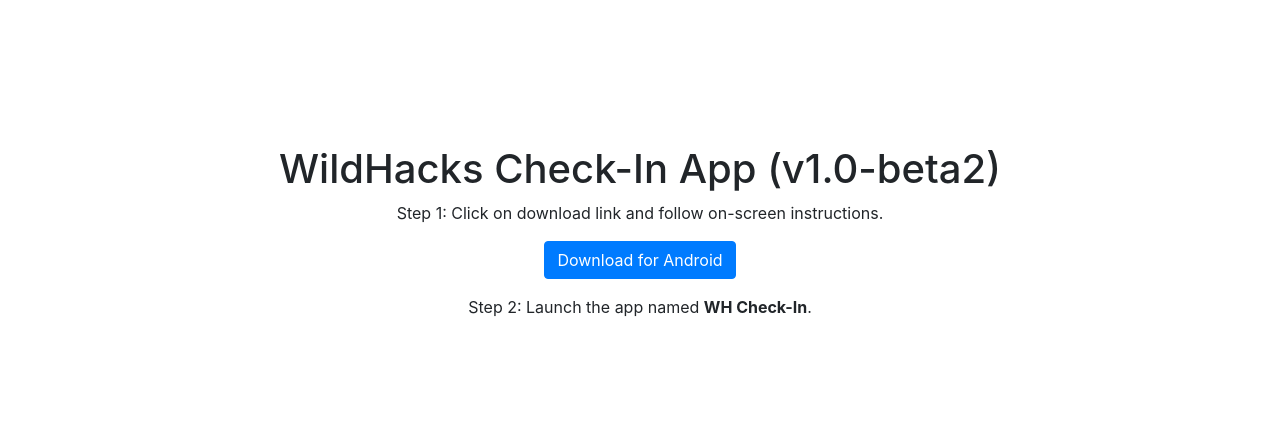
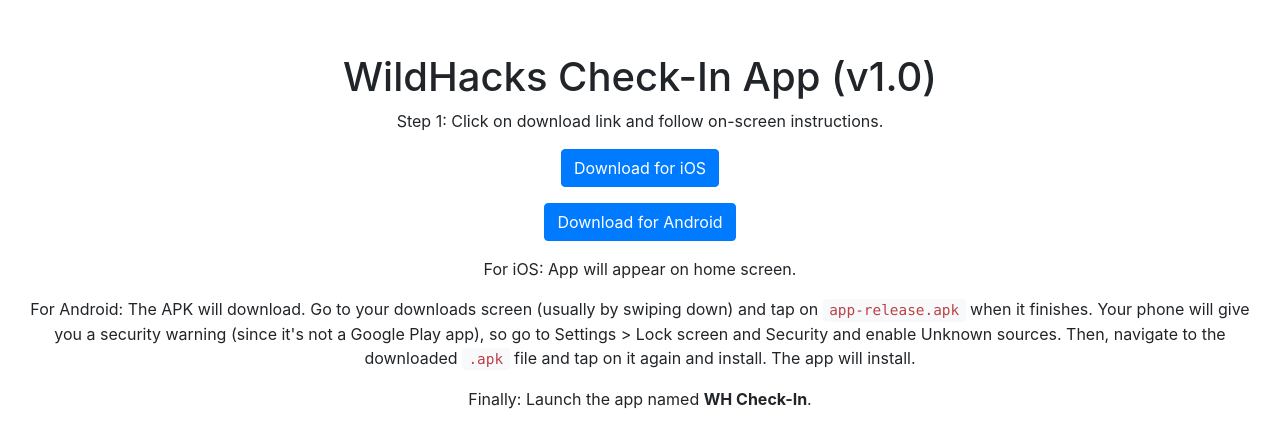
Before and after one commit to NathanJang/wildhacks-2017-qr-scanner, a plain HTML site: page index.html in a window 1280 px wide. Shown: the part 160-608 px from the top of the page. Drawn offline with nearby package versions, Linux system fonts and the light colour scheme.

Commit message:
Update index.html

```diff
--- a/index.html
+++ b/index.html
@@ -17,11 +17,13 @@
 	<div class="container-fluid">
 		<div class="row align-items-center">
 			<div class="col">
-				<h1>WildHacks Check-In App (v1.0-beta2)</h1>
+				<h1>WildHacks Check-In App (v1.0)</h1>
 				<p>Step 1: Click on download link and follow on-screen instructions.</p>
-				<!--<p><a class="btn btn-primary" href="itms-services://?action=download-manifest&url=https://github.com/NathanJang/wildhacks-2017-qr-scanner/releases/download/1.0-beta1/manifest.plist">Download for iOS</a></p>-->
-				<p><a class="btn btn-primary" href="https://github.com/NathanJang/wildhacks-2017-qr-scanner/releases/download/1.0-beta2/app-release.apk">Download for Android</a></p>
-				<p>Step 2: Launch the app named <b>WH Check-In</b>.</p>
+				<p><a class="btn btn-primary" href="itms-services://?action=download-manifest&url=https://github.com/NathanJang/wildhacks-2017-qr-scanner/releases/download/1.0/manifest.plist">Download for iOS</a></p>
+				<p><a class="btn btn-primary" href="https://github.com/NathanJang/wildhacks-2017-qr-scanner/releases/download/1.0/app-release.apk">Download for Android</a></p>
+				<p>For iOS: App will appear on home screen.</p>
+				<p>For Android: The APK will download. Go to your downloads screen (usually by swiping down) and tap on <code>app-release.apk</code> when it finishes. Your phone will give you a security warning (since it's not a Google Play app), so go to Settings > Lock screen and Security and enable Unknown sources. Then, navigate to the downloaded <code>.apk</code> file and tap on it again and install. The app will install.</p>
+				<p>Finally: Launch the app named <b>WH Check-In</b>.</p>
 			</div>
 		</div>
 	</div>
```
